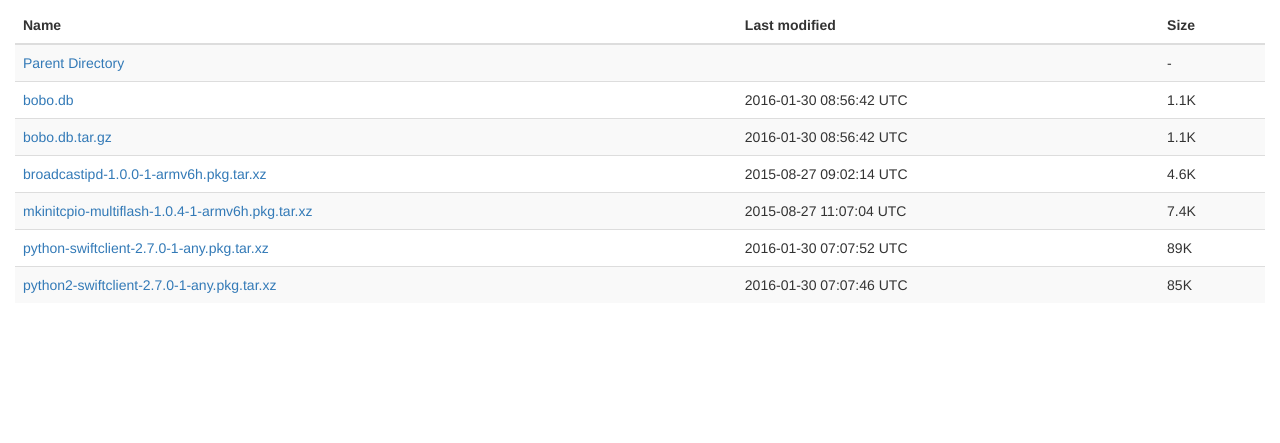
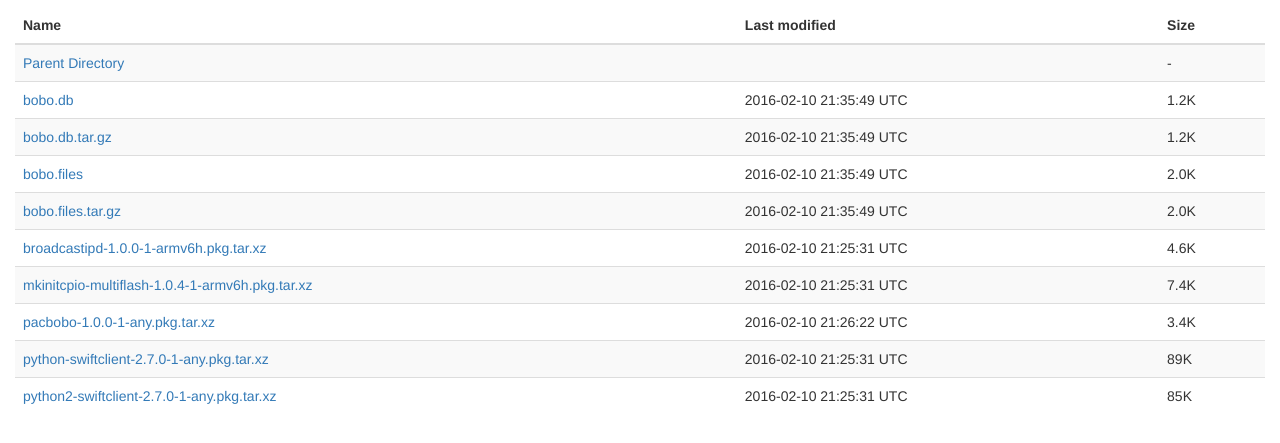
Before and after one commit to unibz-bobo/archlinuxarm, a plain HTML site: page pkgs/armv6h/bobo/index.html in a window 1280 px wide. Shown: the part 63-506 px from the top of the page. Drawn offline with nearby package versions, Linux system fonts and the light colour scheme.

Commit message:
[FIX] Updated pacman DB script to support v5.x [NEW] Added package pacbobo

```diff
--- a/pkgs/armv6h/bobo/index.html
+++ b/pkgs/armv6h/bobo/index.html
@@ -16,12 +16,15 @@
 </thead>
 <tbody>
 <tr><td><a href='./../index.html'>Parent Directory</a></td><td></td><td>-</td></tr>
-<tr><td><a href='./bobo.db'>bobo.db</a></td><td>2016-01-30 08:56:42 UTC</td><td>1.1K</td></tr>
-<tr><td><a href='./bobo.db.tar.gz'>bobo.db.tar.gz</a></td><td>2016-01-30 08:56:42 UTC</td><td>1.1K</td></tr>
-<tr><td><a href='./broadcastipd-1.0.0-1-armv6h.pkg.tar.xz'>broadcastipd-1.0.0-1-armv6h.pkg.tar.xz</a></td><td>2015-08-27 09:02:14 UTC</td><td>4.6K</td></tr>
-<tr><td><a href='./mkinitcpio-multiflash-1.0.4-1-armv6h.pkg.tar.xz'>mkinitcpio-multiflash-1.0.4-1-armv6h.pkg.tar.xz</a></td><td>2015-08-27 11:07:04 UTC</td><td>7.4K</td></tr>
-<tr><td><a href='./python-swiftclient-2.7.0-1-any.pkg.tar.xz'>python-swiftclient-2.7.0-1-any.pkg.tar.xz</a></td><td>2016-01-30 07:07:52 UTC</td><td>89K</td></tr>
-<tr><td><a href='./python2-swiftclient-2.7.0-1-any.pkg.tar.xz'>python2-swiftclient-2.7.0-1-any.pkg.tar.xz</a></td><td>2016-01-30 07:07:46 UTC</td><td>85K</td></tr>
+<tr><td><a href='./bobo.db'>bobo.db</a></td><td>2016-02-10 21:35:49 UTC</td><td>1.2K</td></tr>
+<tr><td><a href='./bobo.db.tar.gz'>bobo.db.tar.gz</a></td><td>2016-02-10 21:35:49 UTC</td><td>1.2K</td></tr>
+<tr><td><a href='./bobo.files'>bobo.files</a></td><td>2016-02-10 21:35:49 UTC</td><td>2.0K</td></tr>
+<tr><td><a href='./bobo.files.tar.gz'>bobo.files.tar.gz</a></td><td>2016-02-10 21:35:49 UTC</td><td>2.0K</td></tr>
+<tr><td><a href='./broadcastipd-1.0.0-1-armv6h.pkg.tar.xz'>broadcastipd-1.0.0-1-armv6h.pkg.tar.xz</a></td><td>2016-02-10 21:25:31 UTC</td><td>4.6K</td></tr>
+<tr><td><a href='./mkinitcpio-multiflash-1.0.4-1-armv6h.pkg.tar.xz'>mkinitcpio-multiflash-1.0.4-1-armv6h.pkg.tar.xz</a></td><td>2016-02-10 21:25:31 UTC</td><td>7.4K</td></tr>
+<tr><td><a href='./pacbobo-1.0.0-1-any.pkg.tar.xz'>pacbobo-1.0.0-1-any.pkg.tar.xz</a></td><td>2016-02-10 21:26:22 UTC</td><td>3.4K</td></tr>
+<tr><td><a href='./python-swiftclient-2.7.0-1-any.pkg.tar.xz'>python-swiftclient-2.7.0-1-any.pkg.tar.xz</a></td><td>2016-02-10 21:25:31 UTC</td><td>89K</td></tr>
+<tr><td><a href='./python2-swiftclient-2.7.0-1-any.pkg.tar.xz'>python2-swiftclient-2.7.0-1-any.pkg.tar.xz</a></td><td>2016-02-10 21:25:31 UTC</td><td>85K</td></tr>
 </tbody>
 </table>
 </div>
```
Also changed, not shown: pkgs/armv6h/index.html (+1 -1 lines), pkgs/armv7h/bobo/index.html (+9 -6 lines), pkgs/armv7h/index.html (+1 -1 lines), pkgs/index.html (+2 -2 lines), 11 other files.
